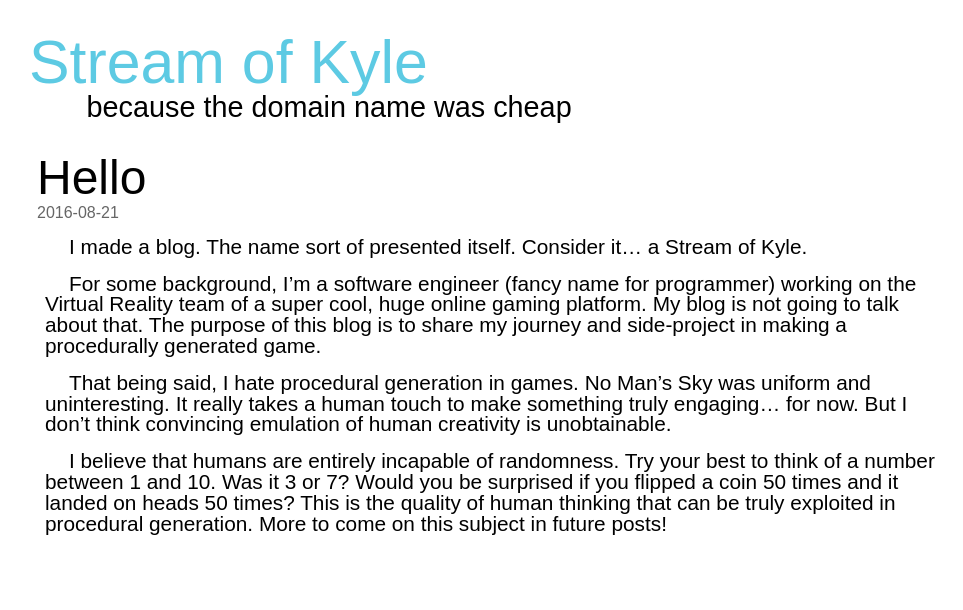
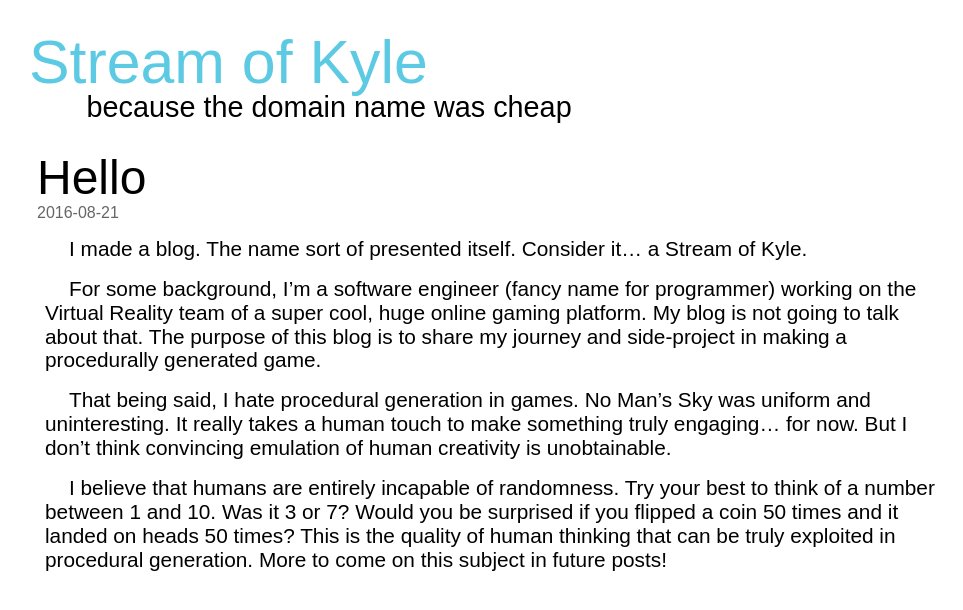
Before and after one commit to kyle-emmerich/kyle-emmerich.github.io, a Jekyll site: the page built from index.html, in a window 1280 px wide. Shown: the top 610 px of the page, without its empty margins (147-1110 px from the left). Built offline with Jekyll 4.4.1, drawn with Linux system fonts in a browser that asks for light colours; the list of posts is cut into pages by our own code.

Commit message:
jesus i hate this

```diff
--- a/assets/theme.css
+++ b/assets/theme.css
@@ -412,7 +412,7 @@ h1, h2, h3, h4, h5, h6 {
 }
 [data-component="wysiwyg"] {
 	font-size: 1.3rem;
-	line-height: 1;
+	line-height: 1.15;
 	font-weight: 300;
 }
 [data-component="wysiwyg"] > * {
--- a/css/components/wysiwyg.css
+++ b/css/components/wysiwyg.css
@@ -1,6 +1,6 @@
 [data-component="wysiwyg"] {
 	font-size: 1.3rem;
-	line-height: 1;
+	line-height: 1.15;
 	font-weight: 300;
 
 	> * {
```
